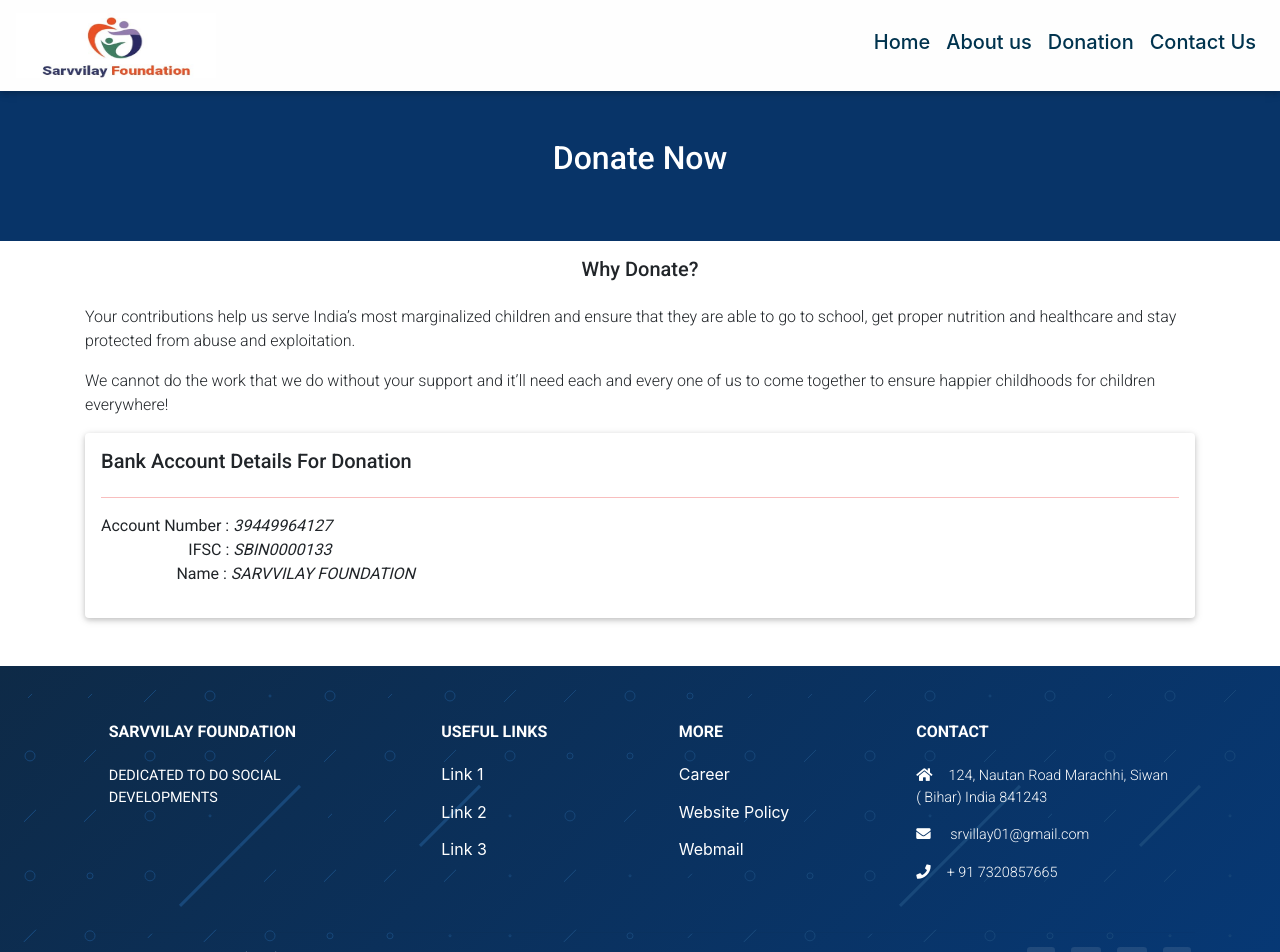
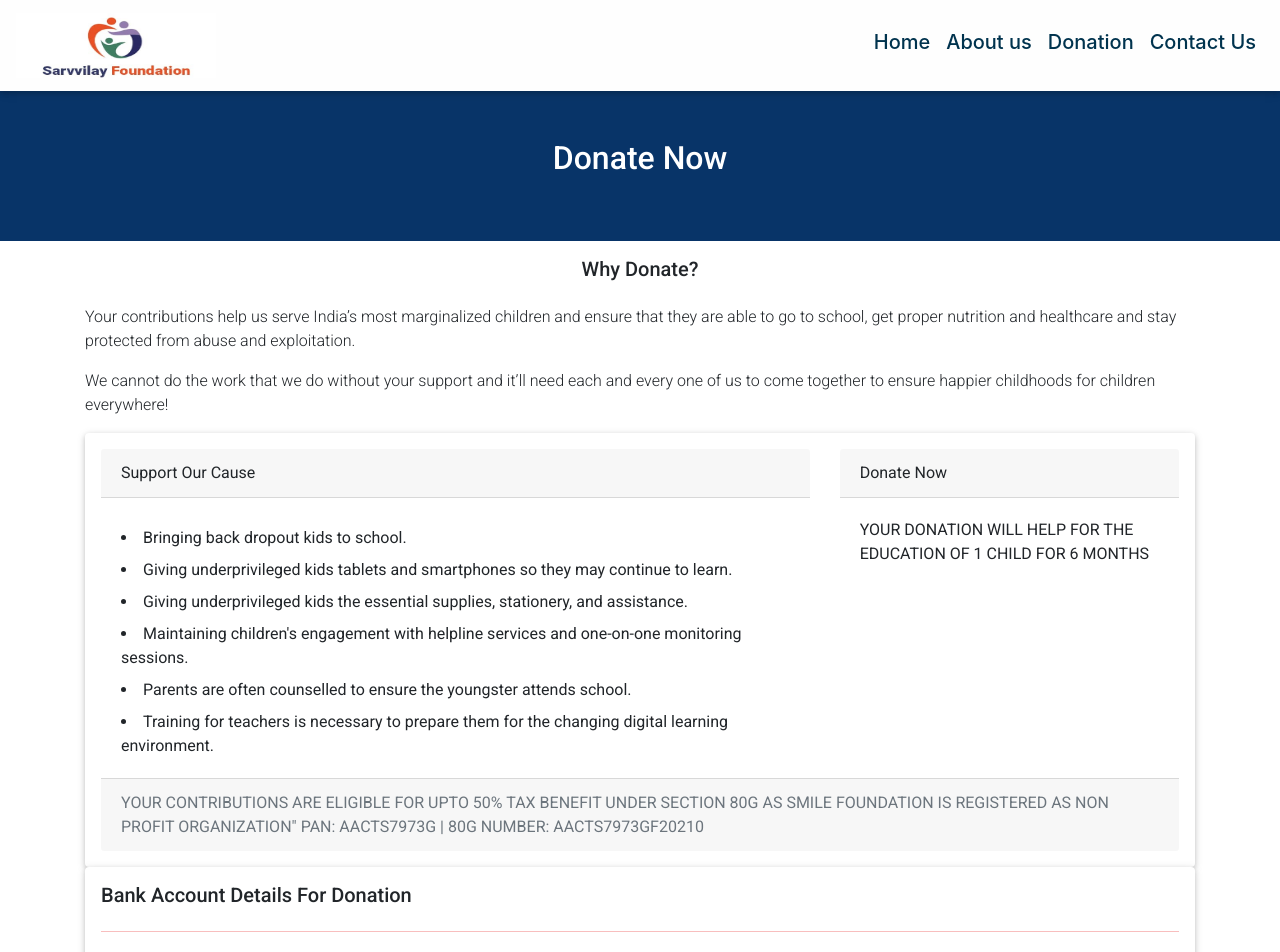
Before and after one commit to raimukul/sarvvilay.in, a React (Create React App) app: page /donate in a window 1280 px wide. Shown: the top 952 px of the page. Built offline with nearby package versions, Linux system fonts and the light colour scheme; a web font is replaced by a local one.

Commit message:
Update Donation.jsx

```diff
--- a/src/components/donation/Donation.jsx
+++ b/src/components/donation/Donation.jsx
@@ -1,6 +1,7 @@
 import React from "react";
 import "./Donation.css";
-import { Card, Container } from "react-bootstrap";
+import { Card, Container, Row, Col } from "react-bootstrap";
+import { MDBBtn } from "mdbreact";
 
 export default function Donation() {
   return (
@@ -21,12 +22,63 @@
           for children everywhere!
         </p>
         <Card className="p-3">
+          <Row>
+            <Col md="8">
+              <Card.Header>Support Our Cause</Card.Header>
+              <Card.Body>
+                <li className="pt-2">
+                  Bringing back dropout kids to school.
+                </li>
+                <li className="pt-2">
+                  Giving underprivileged kids tablets and smartphones so they
+                  may continue to learn.
+                </li>
+                <li className="pt-2">
+                  Giving underprivileged kids the essential supplies,
+                  stationery, and assistance.
+                </li>
+                <li className="pt-2">
+                  Maintaining children's engagement with helpline services and
+                  one-on-one monitoring sessions.
+                </li>
+                <li className="pt-2">
+                  Parents are often counselled to ensure the youngster attends
+                  school.
+                </li>
+                <li className="pt-2">
+                Training for teachers is necessary to prepare them for the
+                  changing digital learning environment.
+                </li>
+              </Card.Body>
+            </Col>
+            <Col md="4">
+              <Card.Header>Donate Now</Card.Header>
+              <Card.Body>
+              <p>YOUR DONATION WILL HELP FOR THE EDUCATION OF 1 CHILD FOR 6 MONTHS</p>
+              <form><script src="https://checkout.razorpay.com/v1/payment-button.js" data-payment_button_id="pl_K2Nz3WfWBFAV9b" async> </script>
+
+               </form>
+
+              </Card.Body>
+            </Col>
+          </Row>
+          <Card.Footer className="text-muted">
+            YOUR CONTRIBUTIONS ARE ELIGIBLE FOR UPTO 50% TAX BENEFIT UNDER
+            SECTION 80G AS SMILE FOUNDATION IS REGISTERED AS NON PROFIT
+            ORGANIZATION" PAN: AACTS7973G | 80G NUMBER: AACTS7973GF20210
+          </Card.Footer>
+        </Card>
+        <Card className="p-3">
           <p className="h5">Bank Account Details For Donation</p>
-          <hr color="red"/>
-          <p>Account Number : <i>39449964127</i><br/>
-          &nbsp; &nbsp; &nbsp; &nbsp; &nbsp; &nbsp; &nbsp; &nbsp; &nbsp; &nbsp;  &nbsp; IFSC : <i>SBIN0000133</i><br/>
-          &nbsp; &nbsp; &nbsp; &nbsp; &nbsp; &nbsp; &nbsp; &nbsp; &nbsp;&nbsp; Name : <i>SARVVILAY FOUNDATION</i>
-
+          <hr color="red" />
+          <p>
+            Account Number : <i>39449964127</i>
+            <br />
+            &nbsp; &nbsp; &nbsp; &nbsp; &nbsp; &nbsp; &nbsp; &nbsp; &nbsp;
+            &nbsp; &nbsp; IFSC : <i>SBIN0000133</i>
+            <br />
+            &nbsp; &nbsp; &nbsp; &nbsp; &nbsp; &nbsp; &nbsp; &nbsp; &nbsp;&nbsp;
+            Name : <i>SARVVILAY FOUNDATION</i>
           </p>
         </Card>
       </Container>
```
